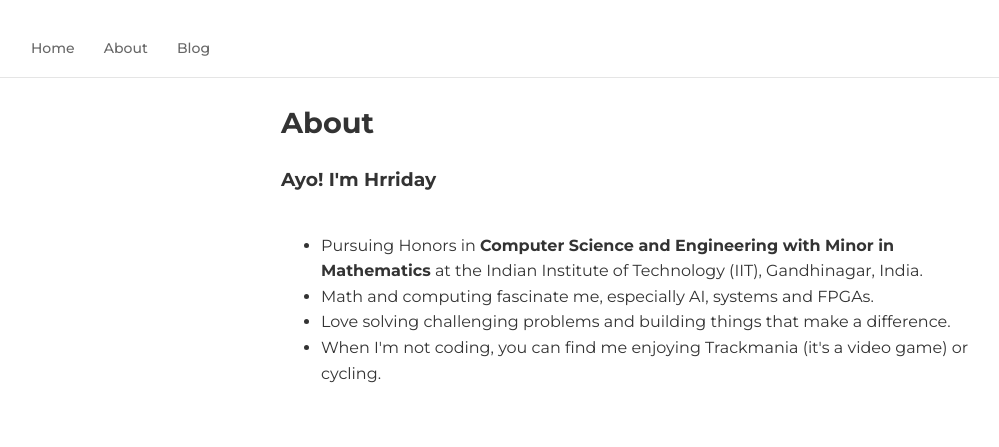
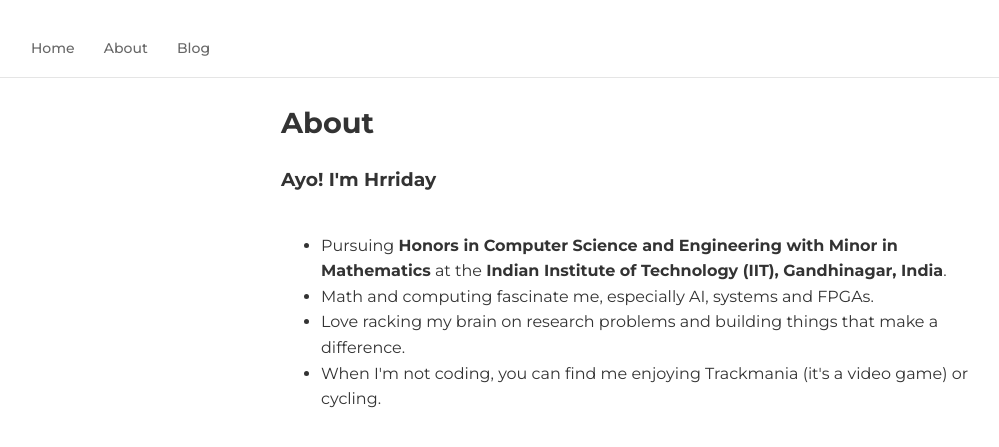
Before and after one commit to Robohrriday/Robohrriday.github.io, a Jekyll site: the page built from about.html, in a window 1280 px wide. Shown: the top 447 px of the page, without its empty margins (9-1008 px from the left). Built offline with Jekyll 4.4.1, drawn with Linux system fonts in a browser that asks for light colours.

Commit message:
updated about

```diff
--- a/about.html
+++ b/about.html
@@ -8,9 +8,9 @@ description: Learn more about me and my work
 <h3>Ayo! I'm <b>Hrriday</b></h3>
 <div class="about">
     <ul>
-        <li>Pursuing Honors in <b>Computer Science and Engineering with Minor in Mathematics</b> at the Indian Institute of Technology (IIT), Gandhinagar, India.</li>
+        <li>Pursuing <b>Honors in Computer Science and Engineering with Minor in Mathematics</b> at the <b>Indian Institute of Technology (IIT), Gandhinagar, India</b>.</li>
         <li>Math and computing fascinate me, especially AI, systems and FPGAs.</li>
-        <li>Love solving challenging problems and building things that make a difference.</li>
+        <li>Love racking my brain on research problems and building things that make a difference.</li>
         <li>When I'm not coding, you can find me enjoying Trackmania (it's a video game) or cycling.</li>
     </ul>
 </div>
```
